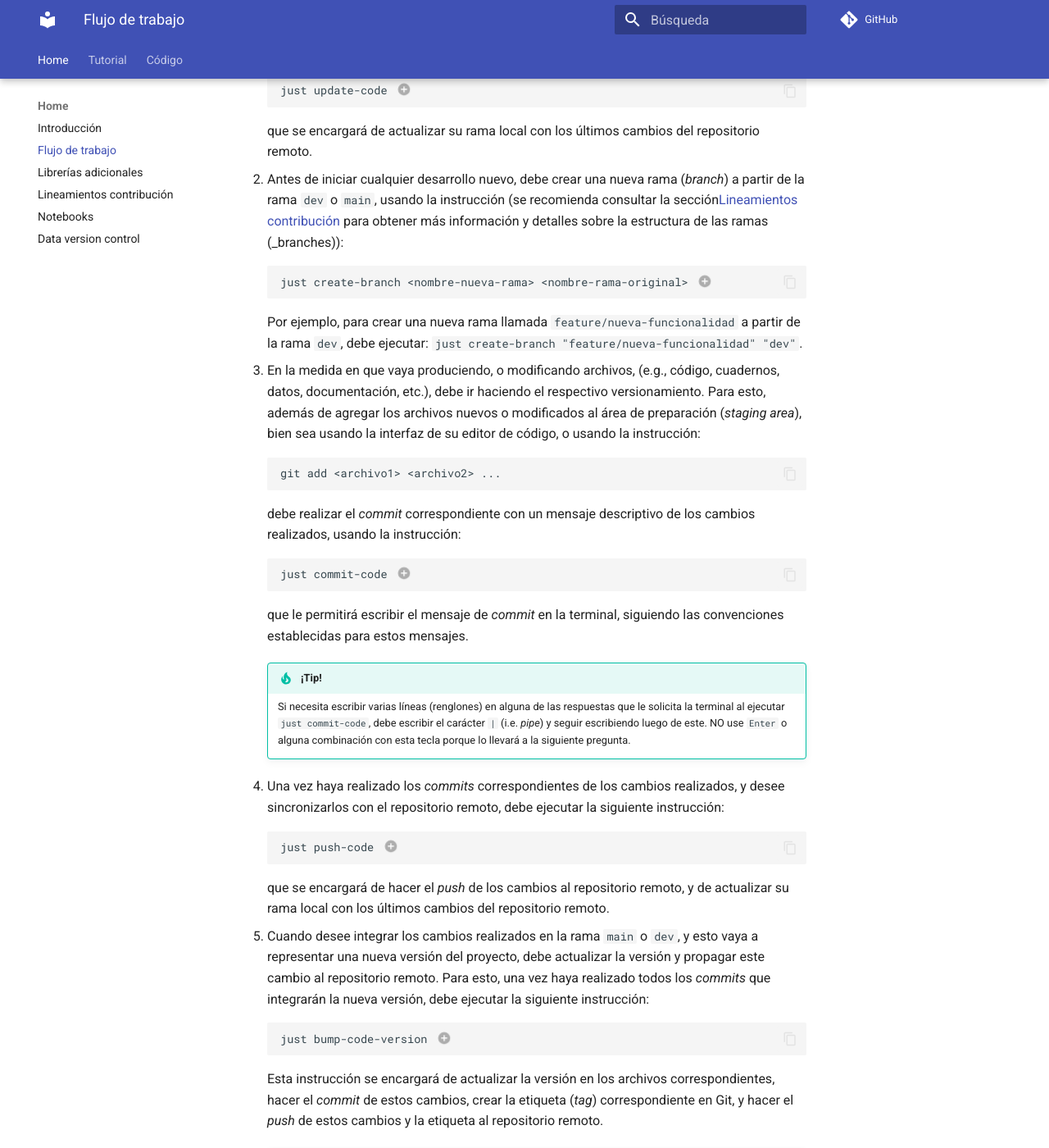
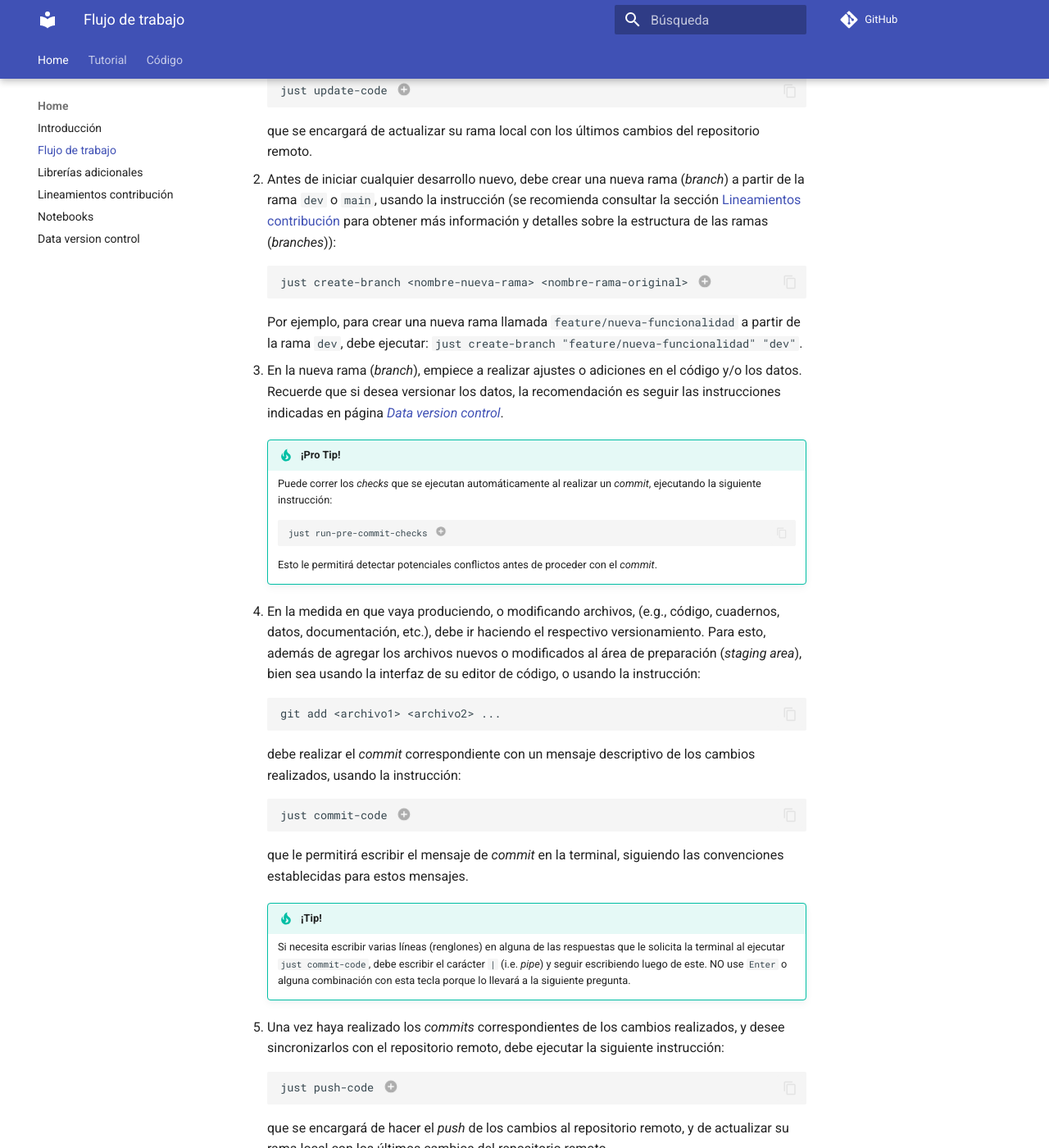
Before and after one commit to alejpelo/plantilla-proyecto-python, an MkDocs documentation site: the page built from docs/otros/flujo.md, in a window 1280 px wide and 1400 px high, scrolled down 465 px. Shown: the whole window at 82% size. Built offline with MkDocs 1.6.1 and Material for MkDocs 9.7.7, drawn with Linux system fonts in a browser that asks for light colours; comment, search, counter and statistics services are not loaded; some of the changed text lies outside the part shown.

Commit message:
docs: mejora redacción de flujo de trabajo

````diff
--- a/docs/otros/flujo.md
+++ b/docs/otros/flujo.md
@@ -16,7 +16,7 @@
 
     que se encargará de actualizar su rama local con los últimos cambios del repositorio remoto.
 
-2. Antes de iniciar cualquier desarrollo nuevo, debe crear una nueva rama (_branch_) a partir de la rama `dev` o `main`, usando la instrucción (se recomienda consultar la sección[Lineamientos contribución](./lineamientos.md) para obtener más información y detalles sobre la estructura de las ramas (_branches)):
+2. Antes de iniciar cualquier desarrollo nuevo, debe crear una nueva rama (_branch_) a partir de la rama `dev` o `main`, usando la instrucción (se recomienda consultar la sección [Lineamientos contribución](./lineamientos.md) para obtener más información y detalles sobre la estructura de las ramas (_branches_)):
 
     ```bash
     just create-branch <nombre-nueva-rama> <nombre-rama-original> # (1)!
@@ -26,7 +26,20 @@
 
     Por ejemplo, para crear una nueva rama llamada `feature/nueva-funcionalidad` a partir de la rama `dev`, debe ejecutar: `just create-branch "feature/nueva-funcionalidad" "dev"`.
 
-3. En la medida en que vaya produciendo, o modificando archivos, (e.g., código, cuadernos, datos, documentación, etc.), debe ir haciendo el respectivo versionamiento. Para esto, además de agregar los archivos nuevos o modificados al área de preparación (_staging area_), bien sea usando la interfaz de su editor de código, o usando la instrucción:
+3. En la nueva rama (_branch_), empiece a realizar ajustes o adiciones en el código y/o los datos. Recuerde que si desea versionar los datos, la recomendación es seguir las instrucciones indicadas en página [_Data version control_](dvc.md).
+
+    !!! tip "¡Pro Tip!"
+        Puede correr los _checks_ que se ejecutan automáticamente al realizar un _commit_, ejecutando la siguiente instrucción:
+
+        ```bash
+        just run-pre-commit-checks # (1)!
+        ```
+
+        1. También puede usar la versión abreviada: `just pc`.
+
+        Esto le permitirá detectar potenciales conflictos antes de proceder con el _commit_.
+
+4. En la medida en que vaya produciendo, o modificando archivos, (e.g., código, cuadernos, datos, documentación, etc.), debe ir haciendo el respectivo versionamiento. Para esto, además de agregar los archivos nuevos o modificados al área de preparación (_staging area_), bien sea usando la interfaz de su editor de código, o usando la instrucción:
 
     ```bash
     git add <archivo1> <archivo2> ...
@@ -55,7 +68,18 @@
 
     que se encargará de hacer el _push_ de los cambios al repositorio remoto, y de actualizar su rama local con los últimos cambios del repositorio remoto.
 
-5. Cuando desee integrar los cambios realizados en la rama `main` o `dev`, y esto vaya a representar una nueva versión del proyecto, debe actualizar la versión y propagar este cambio al repositorio remoto. Para esto, una vez haya realizado todos los _commits_ que integrarán la nueva versión, debe ejecutar la siguiente instrucción:
+    !!! tip "¡Pro Tip!"
+        Puede correr los _checks_ que se ejecutan automáticamente al realizar un _push_, ejecutando la siguiente instrucción:
+
+        ```bash
+        just run-pre-push-checks # (1)!
+        ```
+
+        1. También puede usar la versión abreviada: `just pp`.
+
+        Esto le permitirá detectar potenciales conflictos antes de proceder con el _push_.
+
+6. Cuando desee integrar los cambios realizados en la rama `main` o `dev`, y esto vaya a representar una nueva versión del proyecto, debe actualizar la versión y propagar este cambio al repositorio remoto. Para esto, una vez haya realizado todos los _commits_ que integrarán la nueva versión, debe ejecutar la siguiente instrucción:
 
     ```bash
     just bump-code-version # (1)!
````
Also changed, not shown: other parts of docs/otros/flujo.md (+2 -2 lines).
